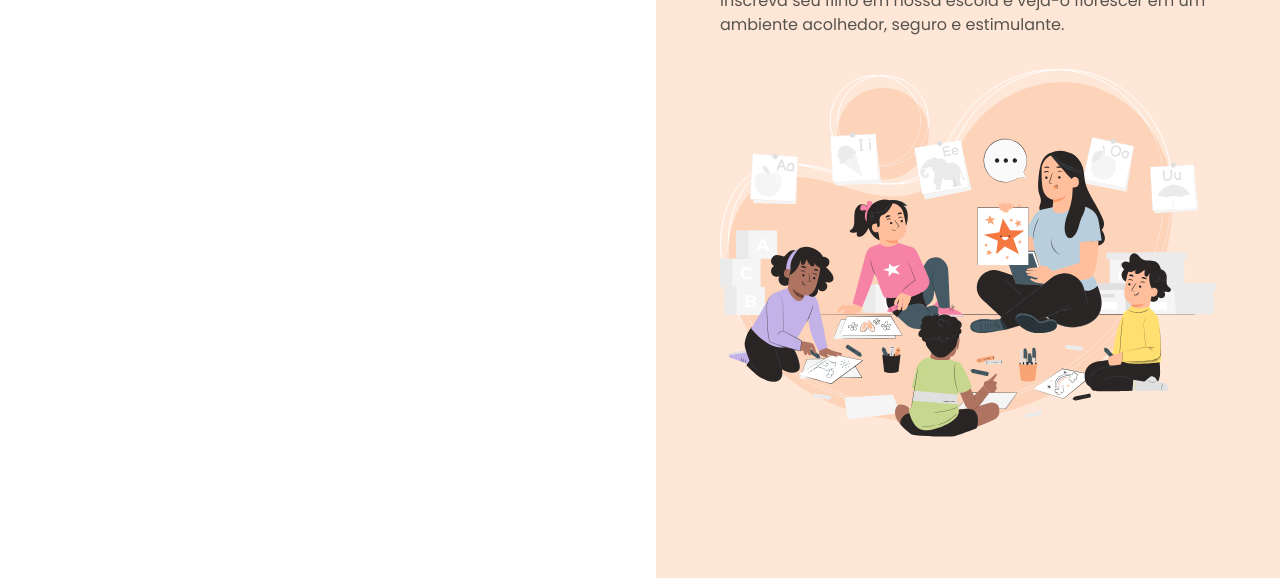
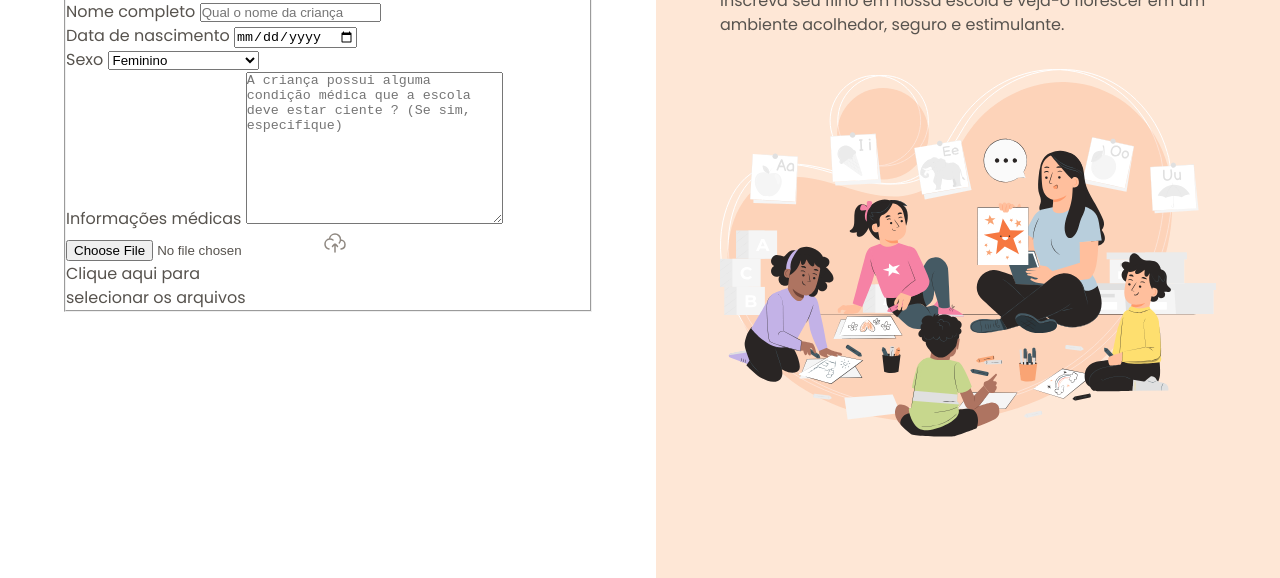
Before and after one commit to muriloguilhermee/Formulario, a plain HTML site: page index.html in a window 1280 px wide. Shown: the part 222-800 px from the top of the page. Drawn offline with Linux system fonts and the light colour scheme; a web font is replaced by a local one.

Commit message:
iniciando o formulario

```diff
--- a/index.html
+++ b/index.html
@@ -19,6 +19,37 @@
                 </div>
                 <h1>Formulário de matrícula</h1>
                 <p>Preencha os dados abaixo para matricular seu filho na escola de educação infantil Estrelas do Amanhã.</p>
+                <form method="post" enctype="multipart/form-data">
+                    <fieldset class="child-info">
+                        <legend>Informação da criança</legend>
+                        <div class="input-wrapper">
+                            <label for="fullname">Nome completo</label>
+                            <input id="fullname" name="fullname" type="text" placeholder="Qual o nome da criança">
+                        </div>
+                        <div class="input-wrapper">
+                            <label for="birth">Data de nascimento</label>
+                            <input id="birth" name="birth" type="date" lang="pt-br">
+                        </div>
+                        <div class="select-wrapper">
+                            <label for="gender">Sexo</label>
+                            <select name="gender" id="gender">
+                            <option value="female">Feminino</option>
+                            <option value="male">Masculino</option>
+                            <option value="na">Prefiro não responder</option>
+                        </select>
+                        </div>
+                        <div class="textarea-wrapper">
+                            <label for="medical-info">Informações médicas
+                                <textarea name="medical-info" id="medical-info" cols="30" rows="10" placeholder="A criança possui alguma condição médica que a escola deve estar ciente ? (Se sim, especifique)"></textarea>
+                            </label>
+                        </div>
+                        <div class="droparea-wrapper">
+                            <input type="file" id="birth-file" name="birth-file">
+                            <img src="assets/icons/cloud-upload.svg" alt="upload">
+                            <p>Clique aqui para <br> selecionar os arquivos</p>
+                        </div>
+                    </fieldset>
+                </form>
             </div>
         </main>
         <aside>
```
